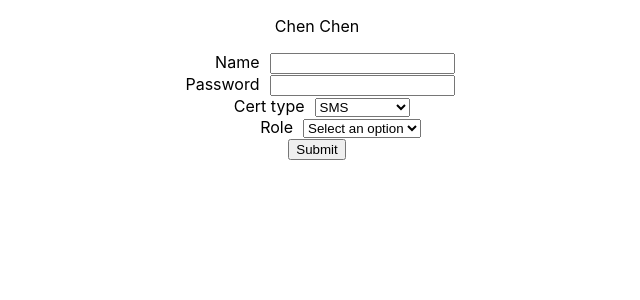
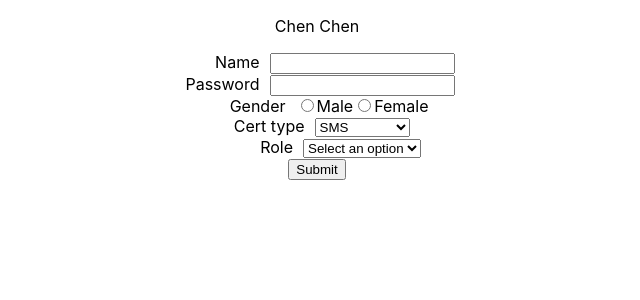
Before and after one commit to talentprince/react-app, a React (Create React App) app: page / in a window 1280 px wide. Shown: the top 300 px of the page, without its empty margins (323-963 px from the left). Built offline with nearby package versions, Linux system fonts and the light colour scheme.

Commit message:
Add radio

```diff
--- a/src/components/Button.tsx
+++ b/src/components/Button.tsx
@@ -6,8 +6,8 @@ interface ButtonProps {
 
 export class Button extends React.Component<ButtonProps> {
     public render() {
-        return <div>
+        return <>
             <input type='submit' value={this.props.text}/>
-        </div>
+        </>
     }
 }
--- a/src/components/MultiSelect.tsx
+++ b/src/components/MultiSelect.tsx
@@ -81,7 +81,7 @@ class MultiOptions extends React.Component<MultiOptionsPors>  {
                 {options}
             </div>
         } else {
-            return <div />
+            return <></>
         }
     }
 }
--- /dev/null
+++ b/src/components/Radio.tsx
@@ -0,0 +1,29 @@
+import React from 'react';
+import './Label.css'
+
+interface RadioPors {
+    label: string;
+    options: Array<string>;
+    selected: string;
+    onChanged: (id: string, selected: string) => void
+}
+
+export class Radio extends React.Component<RadioPors> {
+
+    onChange = (event: React.ChangeEvent<HTMLInputElement>) => {
+        this.props.onChanged(this.props.label, event.target.value)
+    }
+
+    public render() {
+        const options = this.props.options.map((option, index) =>
+            <>
+                <input type="radio" id={index.toString()} name={this.props.label} value={option} onChange={this.onChange}/>
+                <label htmlFor={index.toString()}>{option}</label>
+            </>
+        );
+        return <>
+            <label className="Label">{this.props.label}</label>
+            {options}
+        </>
+    }
+}
--- a/src/container/Form.tsx
+++ b/src/container/Form.tsx
@@ -3,6 +3,7 @@ import { Button } from "../components/Button"
 import { Select } from "../components/Select"
 import { MultiSelect } from "../components/MultiSelect"
 import React from "react";
+import { Radio } from "../components/Radio";
 
 interface FormPros {
     onSubmit: (body: string) => void;
@@ -39,10 +40,12 @@ export class Form extends React.Component<FormPros, FormState> {
         const inputFields = ["Name", "Password"].map((label) =>
             <InputField onChange={this.onChange} label={label} value={this.state[label]}/>
         );
+        const radioLable = "Gender"
         const selectLabel = "Cert type"
         const multiLabel = "Role"
         return <form onSubmit={this.onSubmit}>
             {inputFields}
+            <Radio label={radioLable} selected={this.state[radioLable]} options={["Male", "Female"]} onChanged={this.onChange}/>
             <Select label={selectLabel} selected={this.state[selectLabel]} options={["SMS", "Token", "Token+SMS"]} onChanged={this.onChange}/>
             <MultiSelect label={multiLabel} selected={this.parseMultiSelected()} options={["Read", "Write"]} onChanged={this.onChange}/>
             <Button text="Submit"/>
```
